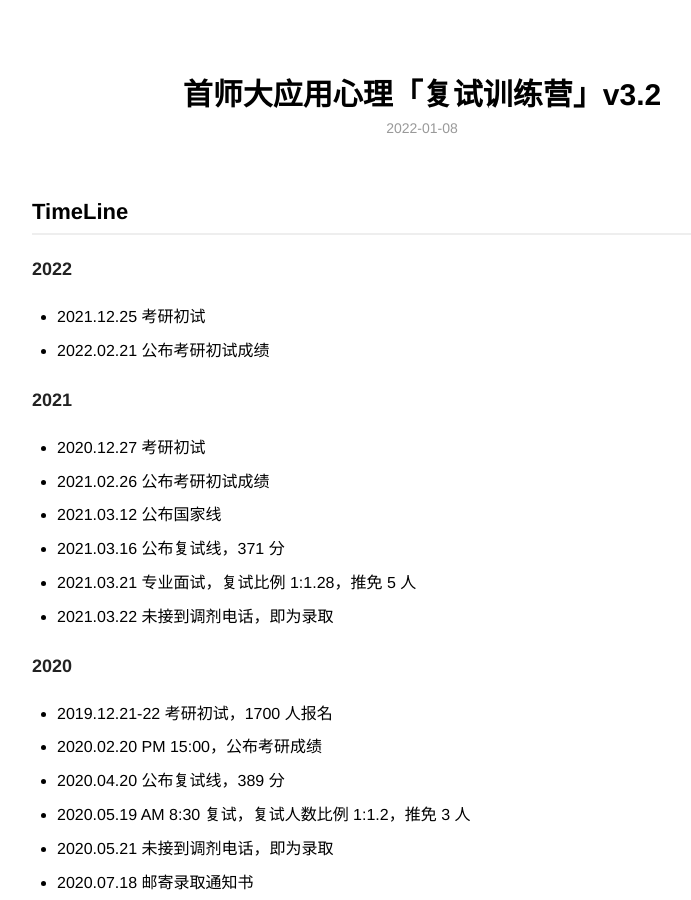
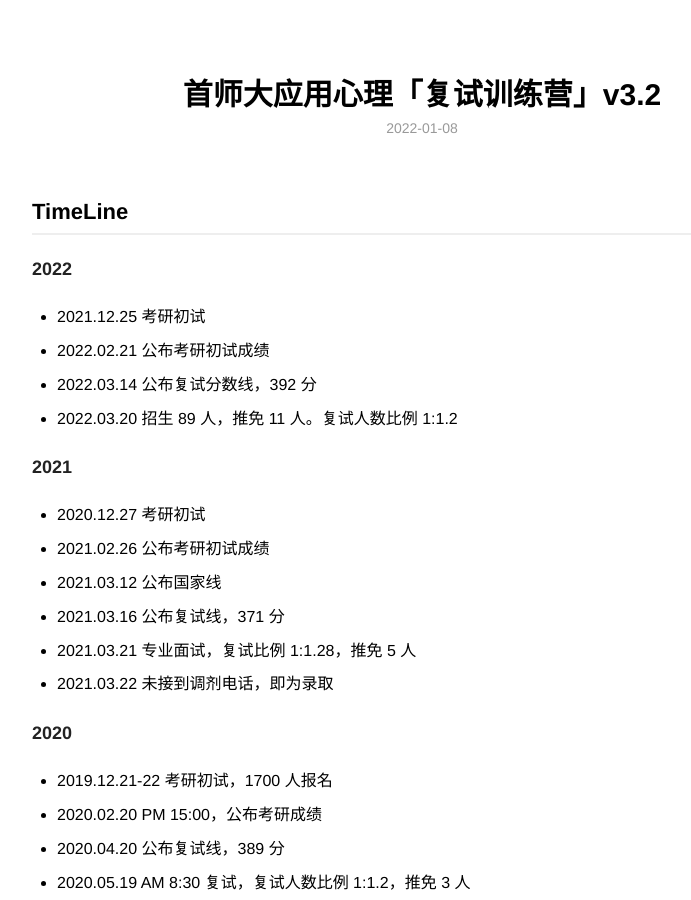
Before and after one commit to zapp926/cnu.github.io, a Jekyll site: the page built from _posts/2022-01-08-reexamine.md, in a window 1280 px wide and 900 px high. Shown: the whole window, without its empty margins (218-909 px from the left). Built offline with Jekyll 4.4.1, drawn with Linux system fonts in a browser that asks for light colours.

Commit message:
Update 2022-01-08-reexamine.md

```diff
--- a/_posts/2022-01-08-reexamine.md
+++ b/_posts/2022-01-08-reexamine.md
@@ -9,6 +9,8 @@ description: 圆梦首师大，就在那分分秒秒，滴滴答答。
 ### 2022
 * 2021.12.25 考研初试
 * 2022.02.21 公布考研初试成绩
+* 2022.03.14 公布复试分数线，392 分
+* 2022.03.20 招生 89 人，推免 11 人。复试人数比例 1:1.2
 
 ### 2021
 * 2020.12.27 考研初试
```
